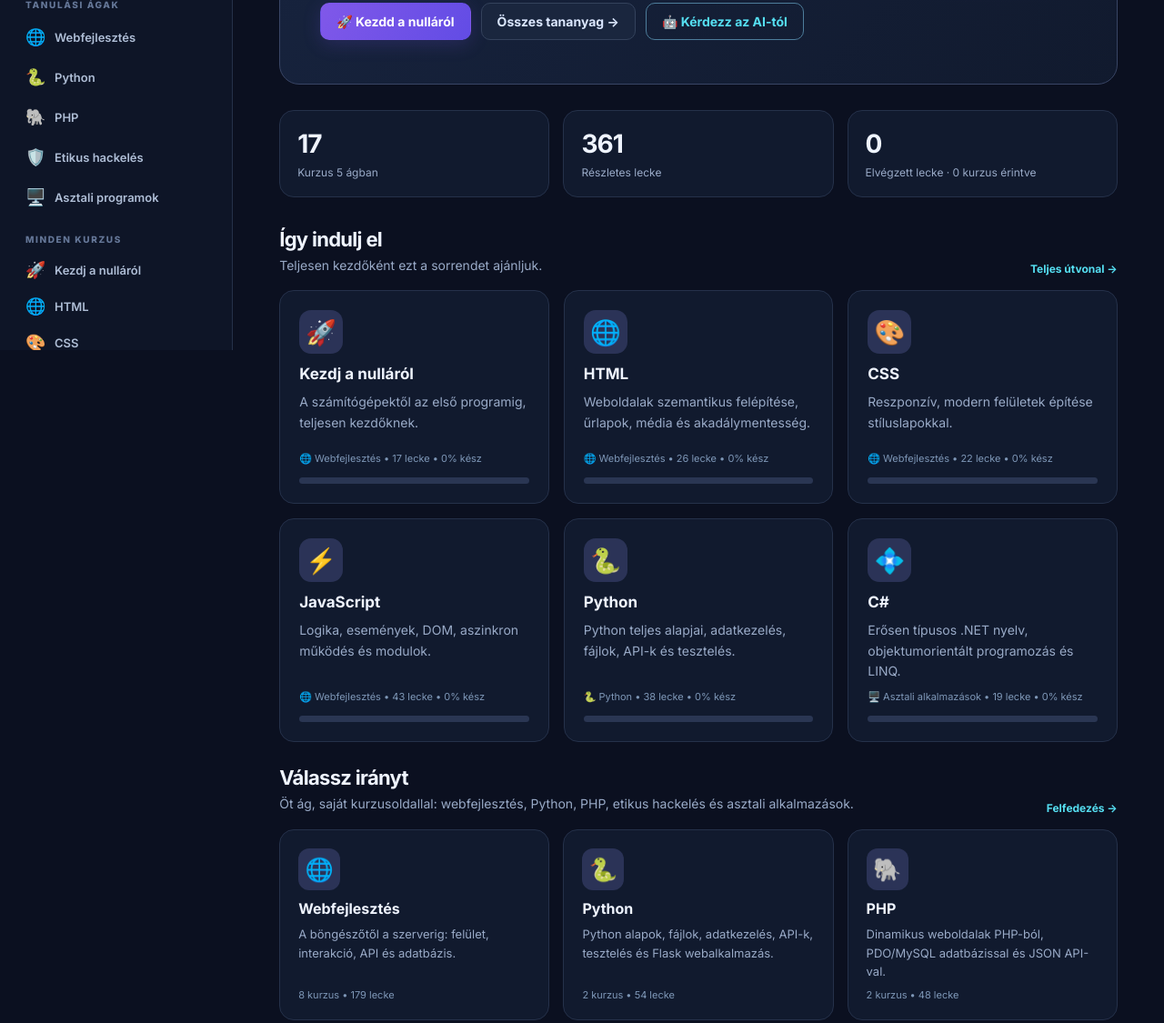
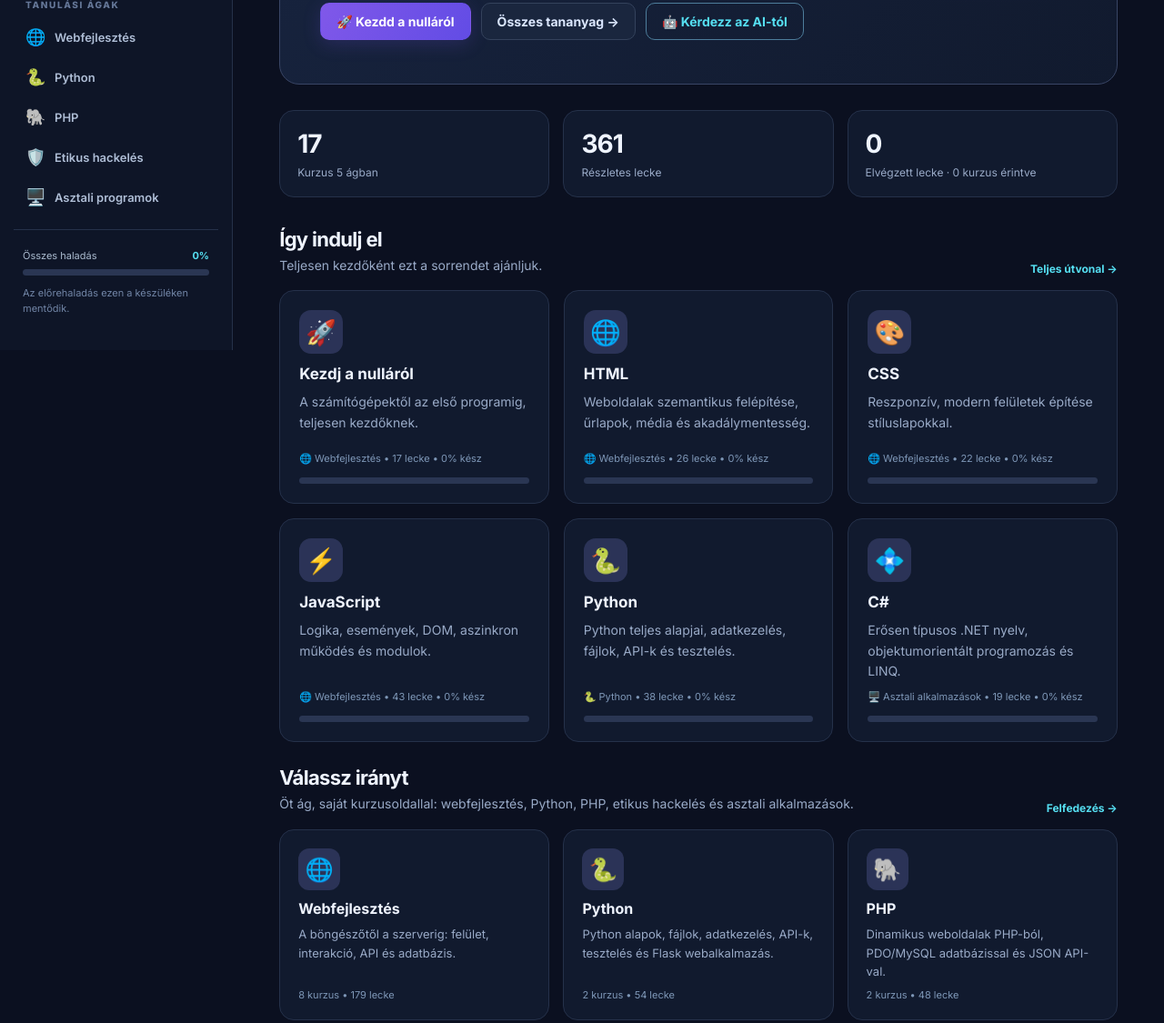
Before and after one commit to kodakademia/kodakademia.github.io, a plain HTML site: page index.html in a window 1280 px wide. Shown: the part 415-1540 px from the top of the page at 91% size. Drawn offline with Linux system fonts and the light colour scheme.

Commit message:
Az oldalsáv kurzuslistájának eltávolítása, a tanulási ágak megtartása

```diff
--- a/app.js
+++ b/app.js
@@ -25,7 +25,7 @@ const meter=v=>`<div class="meter"><span style="width:${Math.max(0,Math.min(100,
 const breadcrumb=s=>$('#breadcrumb').textContent=s;
 const app=$('#app');
 function toast(t){let el=$('#toast');el.textContent=t;el.classList.add('show');clearTimeout(toast.timer);toast.timer=setTimeout(()=>el.classList.remove('show'),2100)}
-function updateSidebar(){let n=COURSES.reduce((sum,c)=>sum+c.lessons.filter(l=>state.done.includes(lkey(c,l))).length,0);let p=Math.round(n/total()*100)||0;$('#globalPercent').textContent=p+'%';$('#globalBar').style.width=p+'%';$('#sideCourses').innerHTML=COURSES.map(c=>`<a href="#/course/${c.slug}" data-nav="${c.slug}" title="${esc(c.description)}"><span>${c.icon}</span>${esc(courseTitle(c))}</a>`).join('')}
+function updateSidebar(){let n=COURSES.reduce((sum,c)=>sum+c.lessons.filter(l=>state.done.includes(lkey(c,l))).length,0);let p=Math.round(n/total()*100)||0;$('#globalPercent').textContent=p+'%';$('#globalBar').style.width=p+'%'}
 function courseCard(c){const t=trackInfo(trackOf(c));return `<a class="course-card" href="#/course/${c.slug}"><span class="course-icon">${c.icon}</span><h3>${esc(courseTitle(c))}</h3><p>${esc(c.description)}</p><span class="meta">${t.icon} ${esc(t.title)} • ${c.lessons.length} lecke • ${pct(c)}% kész</span>${meter(pct(c))}</a>`}
 function home(){nav('home');breadcrumb('Áttekintés');let done=state.done.length;let track=COURSES.filter(c=>c.lessons.some(l=>state.done.includes(lkey(c,l)))).length;let resume=state.last?`<a href="#/lesson/${state.last}" class="btn btn-outline">↗ Folytatás, ahol abbahagytad</a>`:'';
 app.innerHTML=`<section class="hero"><p class="eyebrow">✦ A tudás itt kezdődik</p><h1>Tanulj <span class="gradient">programozni</span> magyarul. A nulláról a saját projektjeidig.</h1><p>${total()} részletes, lépésről lépésre magyarázott lecke öt tanulási ágban. Kódpéldák, gyakorlatok, kvízek, mentett haladás és egy belső tanulótárs, amely a tananyagból válaszol. Előfizetés és regisztráció nélkül.</p><div class="actions"><a class="btn btn-primary" href="#/course/alapok">🚀 Kezdd a nulláról</a><a class="btn btn-ghost" href="#/courses">Összes tananyag →</a><a class="btn btn-outline" href="#/ai">🤖 Kérdezz az AI-tól</a>${resume}</div></section>
--- a/index.html
+++ b/index.html
@@ -18,7 +18,7 @@
   <script src="data/bulk-web3.js?v=2026-11-23.5" defer></script>
   <script src="data/bulk-python.js?v=2026-11-23.5" defer></script>
   <script src="data/bulk-php-sec.js?v=2026-11-23.5" defer></script>
-  <script src="app.js?v=2026-11-23.5" defer></script>
+  <script src="app.js?v=2026-11-23.6" defer></script>
 </head>
 <body>
   <div class="app-shell">
@@ -41,8 +41,6 @@
         <a href="#/track/security" data-nav="track-security"><span>🛡️</span> Etikus hackelés</a>
         <a href="#/track/desktop" data-nav="track-desktop"><span>🖥️</span> Asztali programok</a>
       </nav>
-      <div class="side-heading">MINDEN KURZUS</div>
-      <nav id="sideCourses" class="course-nav" aria-label="Kurzusok"></nav>
       <div class="side-footer"><div class="mini-progress-label"><span>Összes haladás</span><strong id="globalPercent">0%</strong></div><div class="meter"><span id="globalBar"></span></div><p>Az előrehaladás ezen a készüléken mentődik.</p></div>
     </aside>
     <div class="main-column">
```
